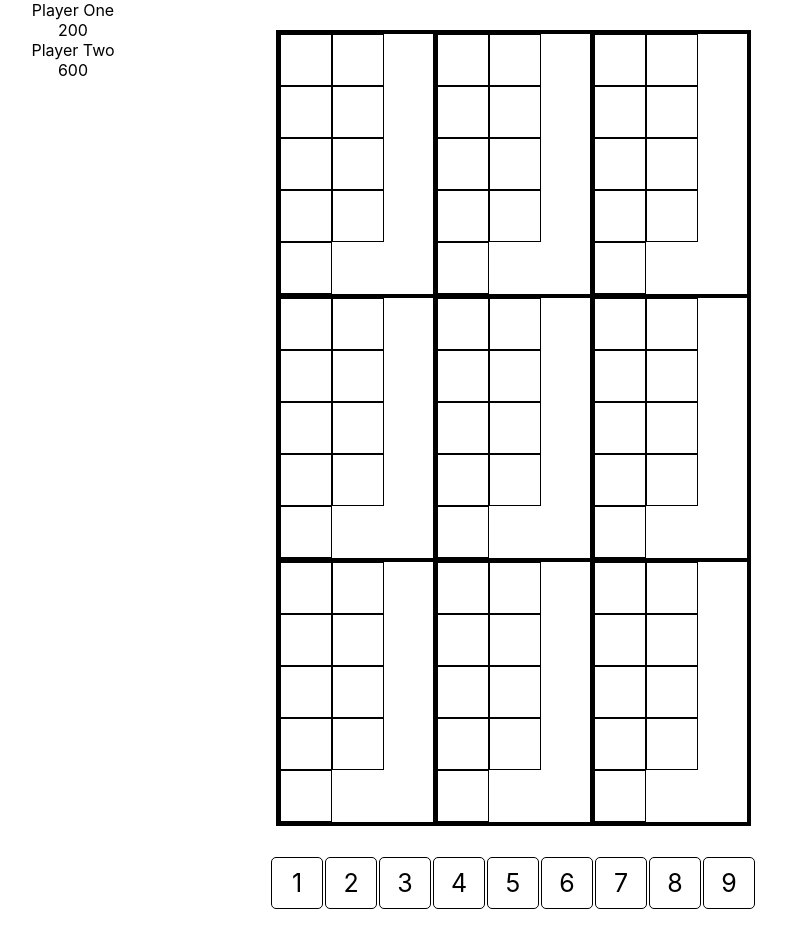
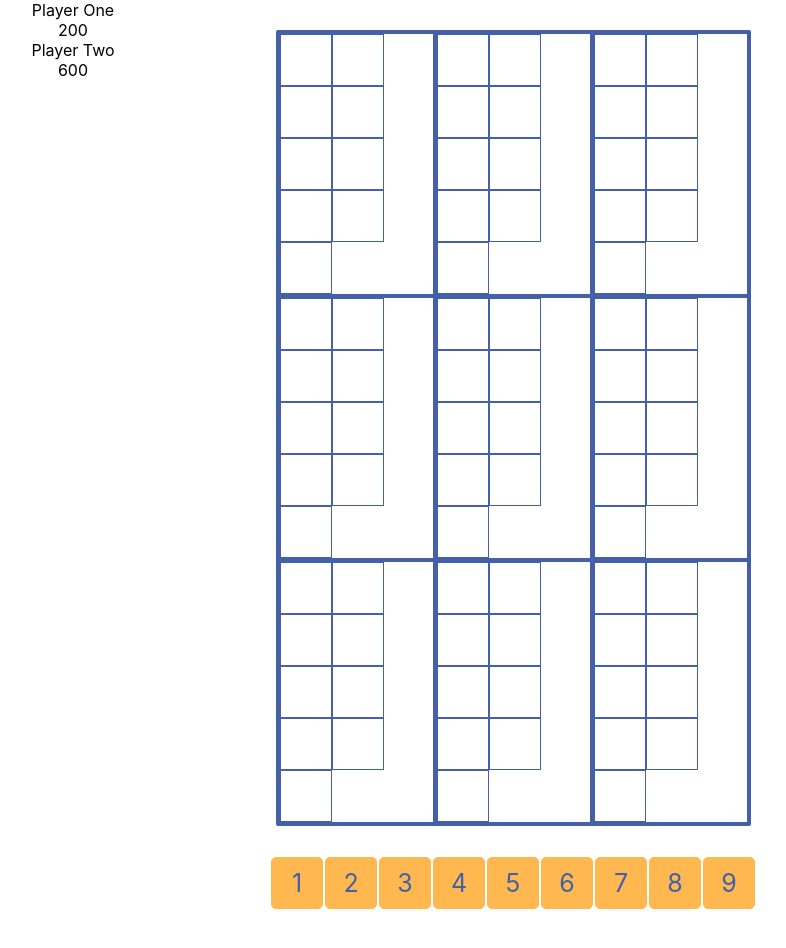
Before and after one commit to kirawoods/battledoku, a React (Create React App) app: page / in a window 1280 px wide. Shown: the part 60-1008 px from the top of the page, without its empty margins (259-1045 px from the left). Built offline with nearby package versions, Linux system fonts and the light colour scheme.

Commit message:
updates styling

```diff
--- a/src/components/Board.css
+++ b/src/components/Board.css
@@ -8,18 +8,19 @@
   display: flex;
   flex-wrap: wrap;
   width: 471px;
-  border: 2px black solid;
+  border: 2px #4360a8 solid;
+  border-radius: 2px;
 }
 
 .nine-container {
   display: flex;
   flex-wrap: wrap;
   width: 153px;
-  border: 2px black solid;
+  border: 2px #4360a8 solid;
 }
 
 .number-box {
-  border: black solid 0.5px;
+  border: #4360a8 solid 0.5px;
   width: 50px;
   height: 50px;
 }
@@ -31,7 +32,9 @@
 
 .number-button {
   width: 50px;
-  border: 1px black solid;
+  border: 1px #ffb750 solid;
+  color: #4360a8;
+  background-color: #ffb750;
   text-align: center;
   font-size: 25px;
   padding: 10px 0;
```
